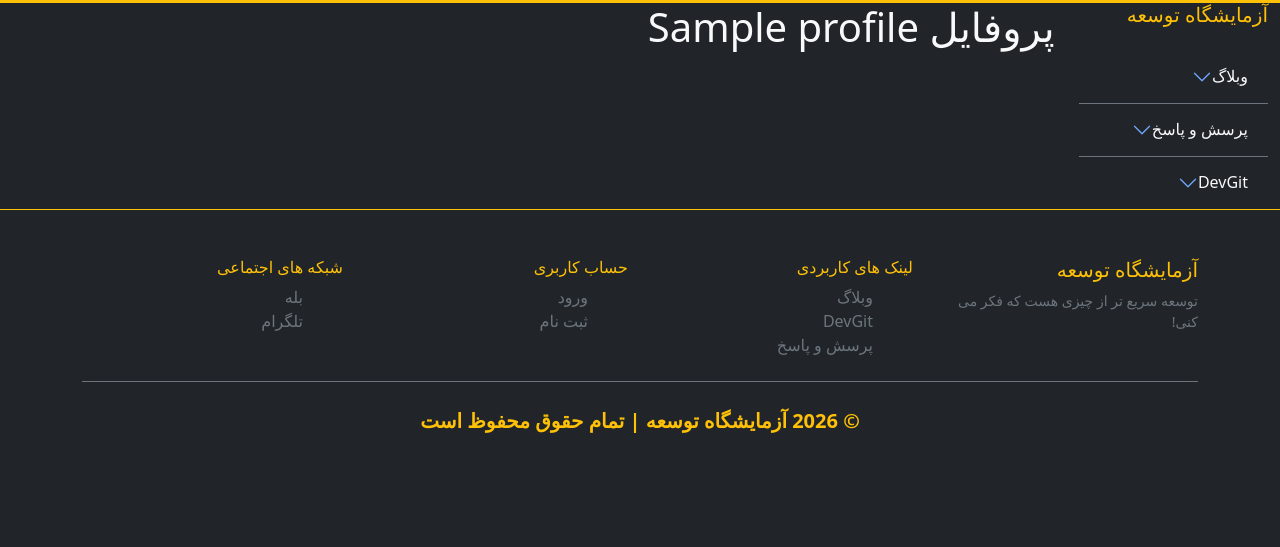
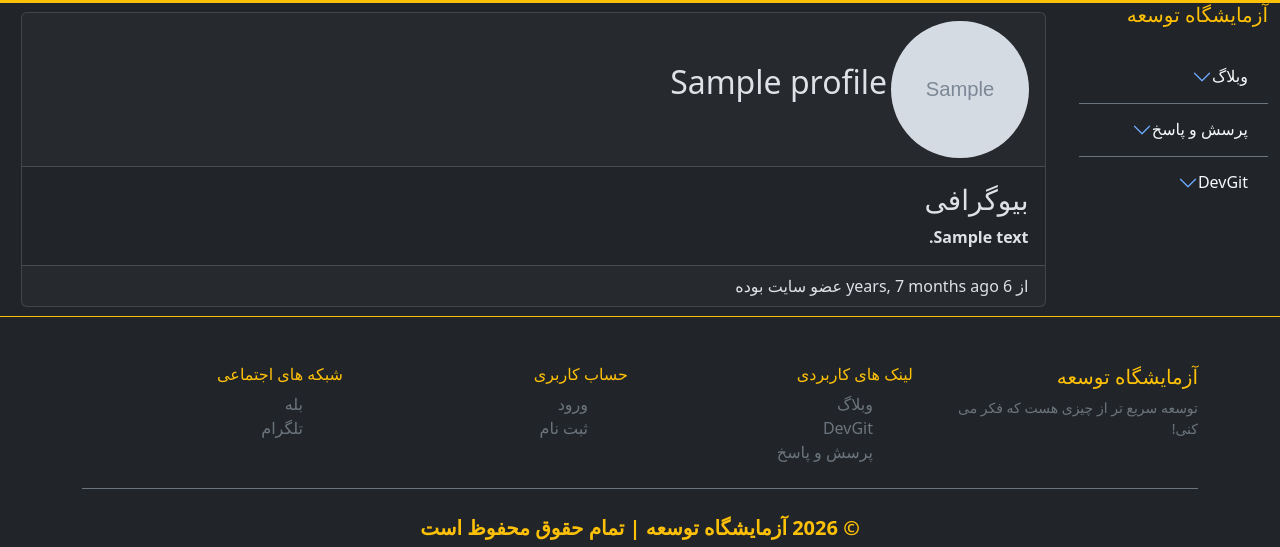
Before and after one commit to developlab-ir/Developlab, a Django app: template accounts/templates/accounts/profile.html in a window 1280 px wide. Shown: the part 96-643 px from the top of the page. Run offline with Django 5.2, Linux system fonts and the light colour scheme; the template is opened without the code that fills it: most values are stand-ins (such as "Sample title", 1, 10 or a date in 2020); grey boxes marked "Sample" are stand-in pictures; some libraries are stand-ins or nearby versions.

Commit message:
Update Profile

```diff
--- a/accounts/admin.py
+++ b/accounts/admin.py
@@ -62,7 +62,7 @@ class CustomUserAdmin(UserAdmin):
             "گزینه های پیشرفته",
             {
                 "classes": ("collapse",),
-                "fields": ("avatar","location","website","groups","user_permissions","gitea_user_id")
+                "fields": ("avatar","location","website","groups","user_permissions","gitea_user_id","bio",)
             },
         ),
         (
--- a/accounts/templates/accounts/profile.html
+++ b/accounts/templates/accounts/profile.html
@@ -1,5 +1,6 @@
 {% extends 'base/base.html' %}
 {% load static %}
+{% load humanize %}
 
 {% block title %}
 پروفایل {{ profile }}
@@ -9,10 +10,38 @@
 {% endblock meta %}
 
 {% block styles %}
+<style>
+    .card {
+        margin:1ch;
+    }
+    .user-avatar {
+        height: 15ch;
+        width: 15ch;
+        border-radius: 50%;
+    }
+</style>
 {% endblock styles %}
 
 {% block content %}
-<h1>پروفایل {{ profile }}</h1>
+<div class="card">
+    <div class="card-header">
+        <img class="user-avatar" src="{{ profile.avatar.url }}" alt="">
+        <span class="h2">{{ profile }}</span>
+    </div>
+    <div class="card-body">
+        <div>
+            {% if profile.bio %}
+            <h3>بیوگرافی</h3>
+            <strong>
+            {{ profile.bio }}
+            </strong>
+            {% endif %}
+        </div>
+    </div>
+    <div class="details card-footer">
+        <span class="date-joined">از {{ profile.date_joined|naturaltime }} عضو سایت بوده</span>
+    </div>
+</div>
 {% endblock content %}
 
 {% block scripts %}
```
